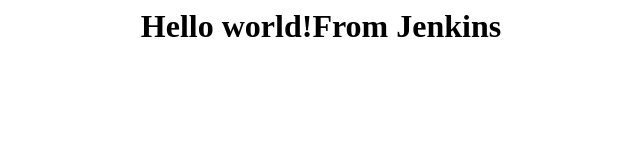
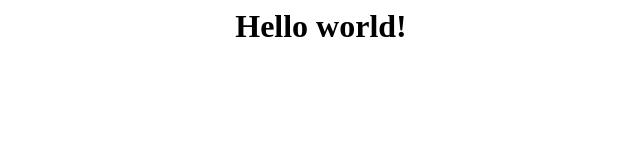
Before and after one commit to j4jewel/my_jenkins_project, a plain HTML site: page index.html in a window 1280 px wide. Shown: the whole page, without its empty margins (319-959 px from the left). Drawn offline with Linux system fonts and the light colour scheme.

Commit message:
third commit

```diff
--- a/index.html
+++ b/index.html
@@ -1 +1 @@
-<h1><center>Hello world!From Jenkins <center/><h1/>
+<h1><center>Hello world!<center/><h1/>
```
